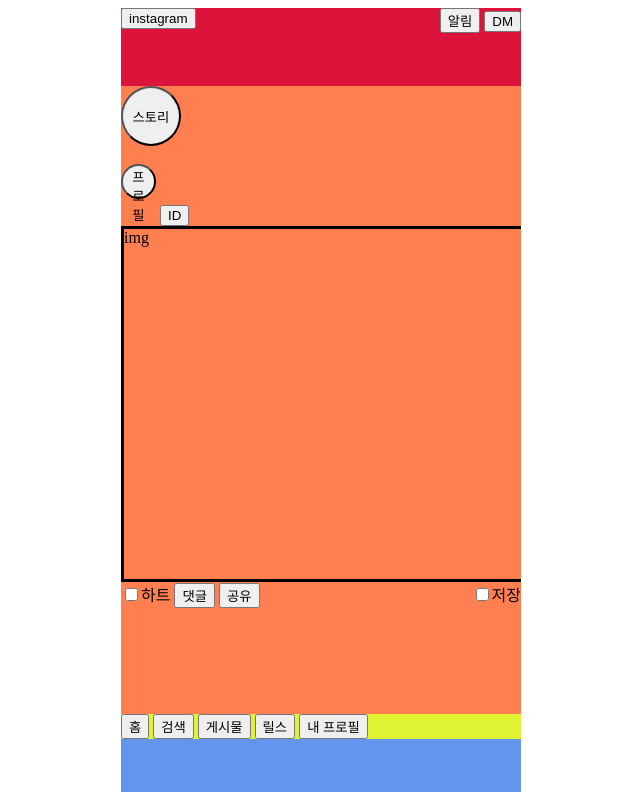
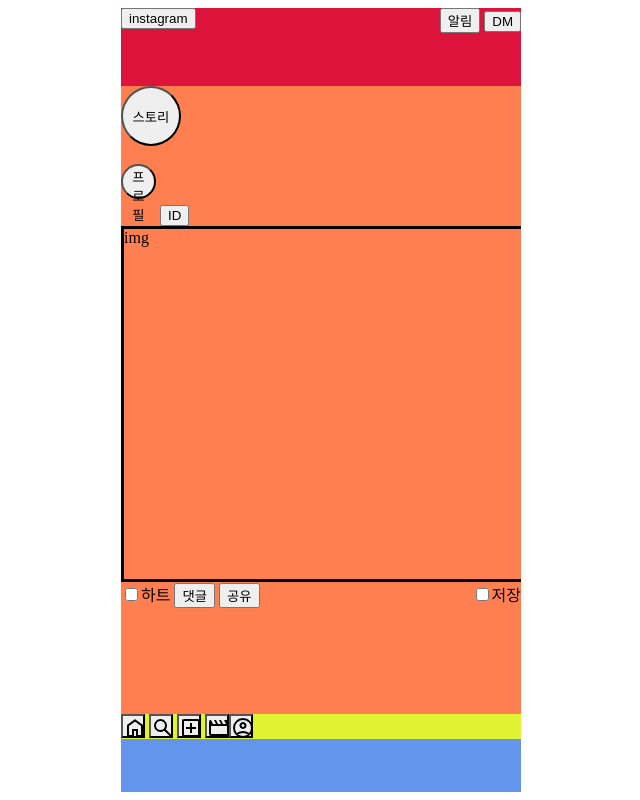
Before and after one commit to minji0708/inst2, a plain HTML site: page present.html in a window 1280 px wide. Shown: the whole page, without its empty margins (319-959 px from the left). Drawn offline with Linux system fonts and the light colour scheme.

Commit message:
Add files via upload

```diff
--- a/present.html
+++ b/present.html
@@ -88,11 +88,22 @@
 
                     margin: 0 auto;
                     background-color: rgb(224, 243, 50);">
-                        <button>홈</button>
-                        <button>검색</button>
-                        <button>게시물</button>
-                        <button>릴스</button>
-                        <button>내 프로필</button>
+                        <button style="background-image: url(https://github.com/minji0708/inst2/blob/main/home_FILL0_wght400_GRAD0_opsz24.png?raw=true);
+                        height: 24px;
+                        width: 24px;">
+                        </button>
+                        <button style="background-image: url(https://github.com/minji0708/inst2/blob/main/search_FILL0_wght400_GRAD0_opsz24.png?raw=true);
+                        height: 24px;
+                        width: 24px;"></button>
+                        <button style="background-image: url(https://github.com/minji0708/inst2/blob/main/add_box_FILL0_wght400_GRAD0_opsz24.png?raw=true);
+                        height: 24px;
+                        width: 24px;"></button>
+                        <button style="background-image: url(https://github.com/minji0708/inst2/blob/main/movie_FILL0_wght400_GRAD0_opsz24.png?raw=true);
+                        height: 24px;
+                        width: 24px;"></buttton>
+                        <button style="background-image: url(https://github.com/minji0708/inst2/blob/main/account_circle_FILL0_wght400_GRAD0_opsz24.png?raw=true);
+                        height: 24px;
+                        width: 24px;"></button>
                     </div>
 
 
```
